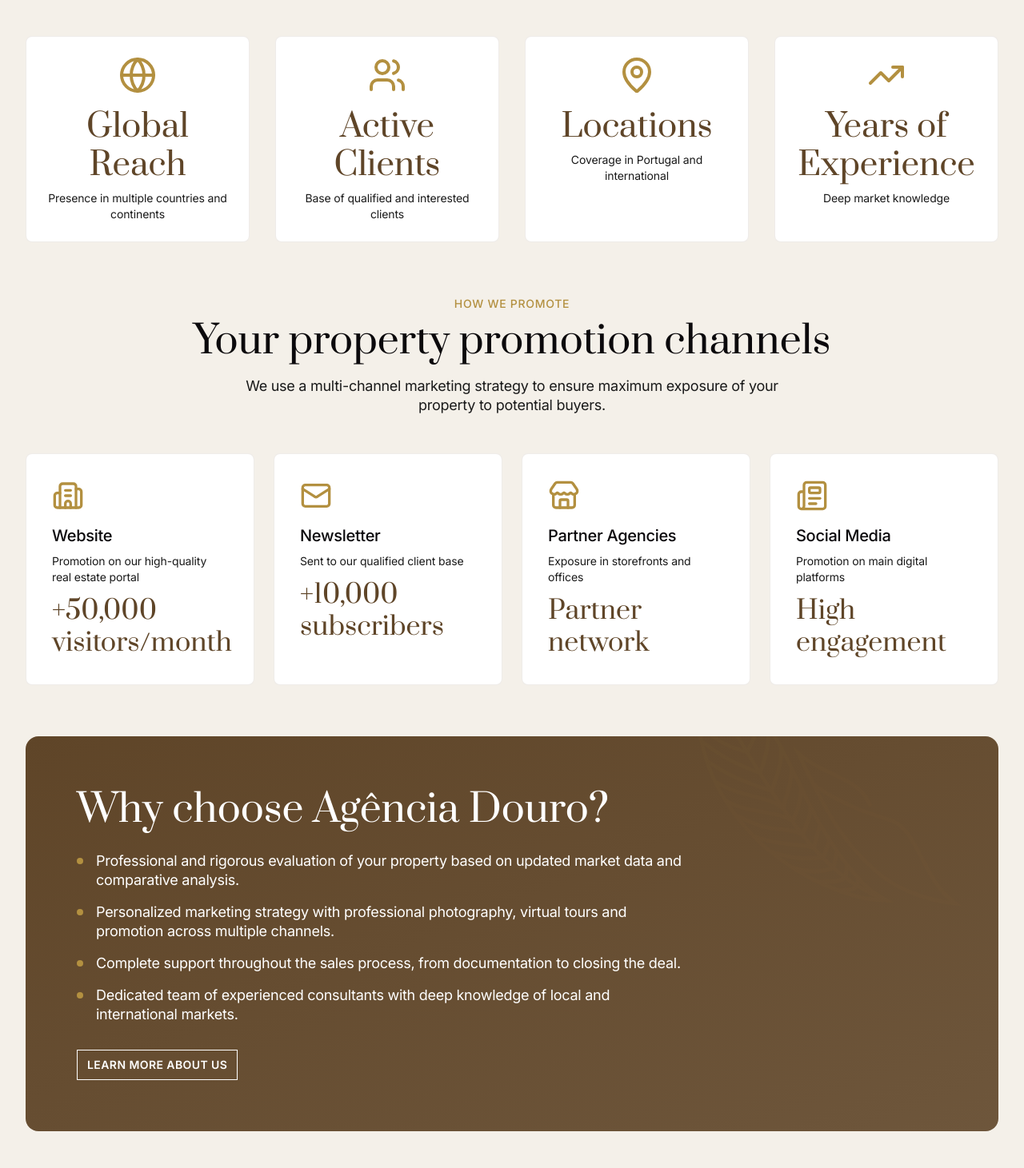
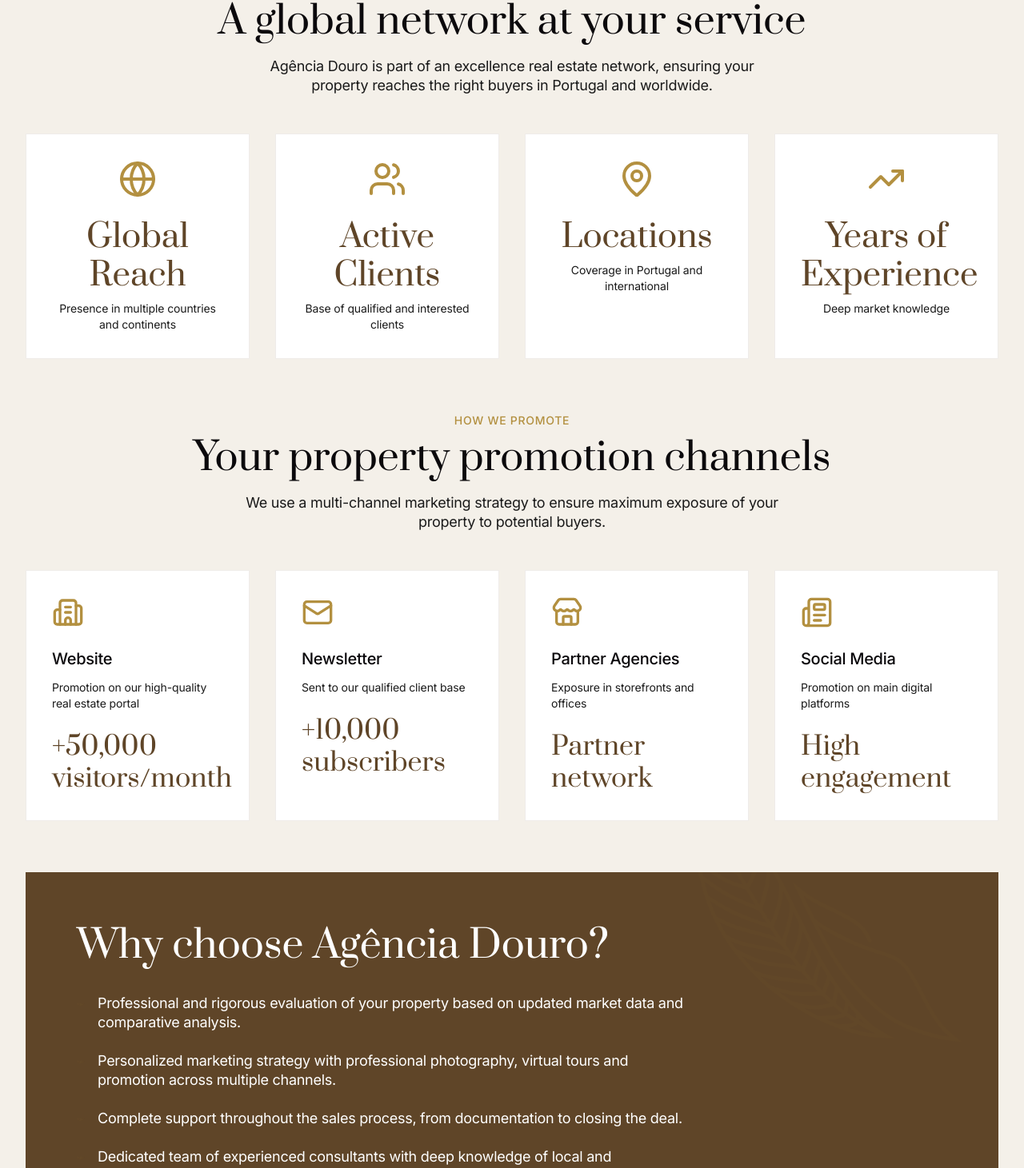
Before and after one commit to Agencia-Douro/frontend, a Next.js app: page /en/vender-imovel in a window 1280 px wide. Shown: the part 1239-2700 px from the top of the page at 80% size. Built offline with nearby package versions, Linux system fonts and the light colour scheme.

Commit message:
imoveis relacionados

```diff
--- a/app/[locale]/vender-imovel/page.tsx
+++ b/app/[locale]/vender-imovel/page.tsx
@@ -46,8 +46,9 @@
                 tipoImovel: "",
                 mensagem: "",
             })
-        } catch (error: any) {
-            toast.error(error.message || t("requestSendError"), { id: toastId })
+        } catch (error: unknown) {
+            const errorMessage = error instanceof Error ? error.message : t("requestSendError")
+            toast.error(errorMessage, { id: toastId })
         }
     }
 
@@ -55,7 +56,7 @@
         <>
             {/* Hero Section - Free Property Evaluation */}
             <section className="relative">
-                <div className="container pt-6 md:pt-10 lg:pt-12 xl:pt-16 pb-8 md:pb-12 lg:pb-16">
+                <div className="container pt-12 md:pt-20 lg:pt-24 xl:pt-32 pb-6 md:pb-10 lg:pb-12 xl:pb-16">
                     <Folha className="lg:top-42 xl:top-48 right-0 text-brown/20 rotate-338" />
                     <div className="max-w-4xl">
                         <span className="body-14-medium text-gold uppercase tracking-wider">{t("hero.badge")}</span>
@@ -68,9 +69,9 @@
                     </div>
 
                     {/* Evaluation Form */}
-                    <div className="mt-8 md:mt-12 bg-white p-6 md:p-8 lg:p-10 rounded-lg shadow-lg max-w-3xl">
-                        <h2 className="heading-quatro-medium text-black mb-6">{t("form.title")}</h2>
-                        <form onSubmit={handleSubmit} className="space-y-6">
+                    <div className="mt-10 md:mt-14 lg:mt-16 bg-white p-6 md:p-8 lg:p-10 border border-brown/10 max-w-3xl">
+                        <h2 className="heading-quatro-medium text-black mb-6 md:mb-8">{t("form.title")}</h2>
+                        <form onSubmit={handleSubmit} className="space-y-6 md:space-y-8">
                             <div className="grid grid-cols-1 md:grid-cols-2 gap-4">
                                 <div className="space-y-1">
                                     <Label htmlFor="nome" className="body-14-medium text-black">
@@ -168,25 +169,25 @@
                     </p>
                 </div>
                 <div className="grid grid-cols-1 md:grid-cols-2 lg:grid-cols-4 gap-6 md:gap-8">
-                    <div className="bg-white p-6 rounded-lg border border-brown/10 text-center">
-                        <Globe className="w-12 h-12 mx-auto mb-4 text-gold" />
-                        <div className="heading-tres-medium text-brown">{t("stats.reach.label")}</div>
-                        <p className="body-14-regular text-black-muted mt-2">{t("stats.reach.description")}</p>
+                    <div className="bg-white p-6 md:p-8 border border-brown/10 text-center">
+                        <Globe className="w-12 h-12 mx-auto mb-4 md:mb-6 text-gold" />
+                        <div className="heading-tres-medium text-brown mb-2">{t("stats.reach.label")}</div>
+                        <p className="body-14-regular text-black-muted">{t("stats.reach.description")}</p>
                     </div>
-                    <div className="bg-white p-6 rounded-lg border border-brown/10 text-center">
-                        <Users className="w-12 h-12 mx-auto mb-4 text-gold" />
-                        <div className="heading-tres-medium text-brown">{t("stats.clients.label")}</div>
-                        <p className="body-14-regular text-black-muted mt-2">{t("stats.clients.description")}</p>
+                    <div className="bg-white p-6 md:p-8 border border-brown/10 text-center">
+                        <Users className="w-12 h-12 mx-auto mb-4 md:mb-6 text-gold" />
+                        <div className="heading-tres-medium text-brown mb-2">{t("stats.clients.label")}</div>
+                        <p className="body-14-regular text-black-muted">{t("stats.clients.description")}</p>
                     </div>
-                    <div className="bg-white p-6 rounded-lg border border-brown/10 text-center">
-                        <MapPin className="w-12 h-12 mx-auto mb-4 text-gold" />
-                        <div className="heading-tres-medium text-brown">{t("stats.locations.label")}</div>
-                        <p className="body-14-regular text-black-muted mt-2">{t("stats.locations.description")}</p>
+                    <div className="bg-white p-6 md:p-8 border border-brown/10 text-center">
+                        <MapPin className="w-12 h-12 mx-auto mb-4 md:mb-6 text-gold" />
+                        <div className="heading-tres-medium text-brown mb-2">{t("stats.locations.label")}</div>
+                        <p className="body-14-regular text-black-muted">{t("stats.locations.description")}</p>
                     </div>
-                    <div className="bg-white p-6 rounded-lg border border-brown/10 text-center">
-                        <TrendingUp className="w-12 h-12 mx-auto mb-4 text-gold" />
-                        <div className="heading-tres-medium text-brown">{t("stats.experience.label")}</div>
-                        <p className="body-14-regular text-black-muted mt-2">{t("stats.experience.description")}</p>
+                    <div className="bg-white p-6 md:p-8 border border-brown/10 text-center">
+                        <TrendingUp className="w-12 h-12 mx-auto mb-4 md:mb-6 text-gold" />
+                        <div className="heading-tres-medium text-brown mb-2">{t("stats.experience.label")}</div>
+                        <p className="body-14-regular text-black-muted">{t("stats.experience.description")}</p>
                     </div>
                 </div>
             </section>
@@ -202,29 +203,29 @@
                         {t("marketing.description")}
                     </p>
                 </div>
-                <div className="grid grid-cols-1 md:grid-cols-2 lg:grid-cols-4 gap-6">
-                    <div className="bg-white p-6 md:p-8 rounded-lg border border-brown/10">
-                        <Building2 className="w-10 h-10 mb-4 text-gold" />
-                        <h3 className="body-20-medium text-black mb-2">{t("marketing.channels.website.title")}</h3>
-                        <p className="body-14-regular text-black-muted mb-3">{t("marketing.channels.website.description")}</p>
+                <div className="grid grid-cols-1 md:grid-cols-2 lg:grid-cols-4 gap-6 md:gap-8">
+                    <div className="bg-white p-6 md:p-8 border border-brown/10">
+                        <Building2 className="w-10 h-10 mb-4 md:mb-6 text-gold" />
+                        <h3 className="body-20-medium text-black mb-2 md:mb-3">{t("marketing.channels.website.title")}</h3>
+                        <p className="body-14-regular text-black-muted mb-4 md:mb-6">{t("marketing.channels.website.description")}</p>
                         <div className="heading-quatro-medium text-brown">{t("marketing.channels.website.stat")}</div>
                     </div>
-                    <div className="bg-white p-6 md:p-8 rounded-lg border border-brown/10">
-                        <Mail className="w-10 h-10 mb-4 text-gold" />
-                        <h3 className="body-20-medium text-black mb-2">{t("marketing.channels.newsletter.title")}</h3>
-                        <p className="body-14-regular text-black-muted mb-3">{t("marketing.channels.newsletter.description")}</p>
+                    <div className="bg-white p-6 md:p-8 border border-brown/10">
+                        <Mail className="w-10 h-10 mb-4 md:mb-6 text-gold" />
+                        <h3 className="body-20-medium text-black mb-2 md:mb-3">{t("marketing.channels.newsletter.title")}</h3>
+                        <p className="body-14-regular text-black-muted mb-4 md:mb-6">{t("marketing.channels.newsletter.description")}</p>
                         <div className="heading-quatro-medium text-brown">{t("marketing.channels.newsletter.stat")}</div>
                     </div>
-                    <div className="bg-white p-6 md:p-8 rounded-lg border border-brown/10">
-                        <Store className="w-10 h-10 mb-4 text-gold" />
-                        <h3 className="body-20-medium text-black mb-2">{t("marketing.channels.agencies.title")}</h3>
-                        <p className="body-14-regular text-black-muted mb-3">{t("marketing.channels.agencies.description")}</p>
+                    <div className="bg-white p-6 md:p-8 border border-brown/10">
+                        <Store className="w-10 h-10 mb-4 md:mb-6 text-gold" />
+                        <h3 className="body-20-medium text-black mb-2 md:mb-3">{t("marketing.channels.agencies.title")}</h3>
+                        <p className="body-14-regular text-black-muted mb-4 md:mb-6">{t("marketing.channels.agencies.description")}</p>
                         <div className="heading-quatro-medium text-brown">{t("marketing.channels.agencies.stat")}</div>
                     </div>
-                    <div className="bg-white p-6 md:p-8 rounded-lg border border-brown/10">
-                        <Newspaper className="w-10 h-10 mb-4 text-gold" />
-                        <h3 className="body-20-medium text-black mb-2">{t("marketing.channels.media.title")}</h3>
-                        <p className="body-14-regular text-black-muted mb-3">{t("marketing.channels.media.description")}</p>
+                    <div className="bg-white p-6 md:p-8 border border-brown/10">
+                        <Newspaper className="w-10 h-10 mb-4 md:mb-6 text-gold" />
+                        <h3 className="body-20-medium text-black mb-2 md:mb-3">{t("marketing.channels.media.title")}</h3>
+                        <p className="body-14-regular text-black-muted mb-4 md:mb-6">{t("marketing.channels.media.description")}</p>
                         <div className="heading-quatro-medium text-brown">{t("marketing.channels.media.stat")}</div>
                     </div>
                 </div>
@@ -232,31 +233,31 @@
 
             {/* Why Choose Us Section */}
             <section className="container pt-6 md:pt-10 lg:pt-12 xl:pt-16 pb-6 md:pb-10 lg:pb-12 xl:pb-16">
-                <div className="bg-linear-to-br from-brown to-brown/90 p-8 md:p-12 lg:p-16 rounded-2xl text-white relative overflow-hidden">
+                <div className="bg-brown p-8 md:p-12 lg:p-16 text-white relative overflow-hidden">
                     <Folha className="absolute top-4 right-4 text-gold/20 rotate-45" />
                     <div className="relative z-10 max-w-3xl">
-                        <h2 className="heading-tres-regular md:heading-dois-regular mb-6">
+                        <h2 className="heading-tres-regular md:heading-dois-regular mb-6 md:mb-8">
                             {t("whyChooseUs.title")}
                         </h2>
-                        <div className="space-y-4">
+                        <div className="space-y-4 md:space-y-6">
                             <div className="flex items-start gap-4">
-                                <div className="w-2 h-2 bg-gold rounded-full mt-2 shrink-0" />
+                                <Folha className="!w-[10px] !h-[10px] text-gold mt-2 shrink-0 !relative" />
                                 <p className="body-18-regular">{t("whyChooseUs.reason1")}</p>
                             </div>
                             <div className="flex items-start gap-4">
-                                <div className="w-2 h-2 bg-gold rounded-full mt-2 shrink-0" />
+                                <Folha className="!w-[10px] !h-[10px] text-gold mt-2 shrink-0 !relative" />
                                 <p className="body-18-regular">{t("whyChooseUs.reason2")}</p>
                             </div>
                             <div className="flex items-start gap-4">
-                                <div className="w-2 h-2 bg-gold rounded-full mt-2 shrink-0" />
+                                <Folha className="!w-[10px] !h-[10px] text-gold mt-2 shrink-0 !relative" />
                                 <p className="body-18-regular">{t("whyChooseUs.reason3")}</p>
                             </div>
                             <div className="flex items-start gap-4">
-                                <div className="w-2 h-2 bg-gold rounded-full mt-2 shrink-0" />
+                                <Folha className="!w-[10px] !h-[10px] text-gold mt-2 shrink-0 !relative" />
                                 <p className="body-18-regular">{t("whyChooseUs.reason4")}</p>
                             </div>
                         </div>
-                        <Button variant="outline" className="mt-8 border-white text-white hover:bg-white hover:text-brown">
+                        <Button variant="outline" className="mt-8 md:mt-10 border-white text-white hover:bg-white hover:text-brown">
                             {t("whyChooseUs.cta")}
                         </Button>
                     </div>
--- a/components/Sections/Hero.tsx
+++ b/components/Sections/Hero.tsx
@@ -165,7 +165,7 @@
             }
           `
         }} />
-        <div className="absolute bottom-8 left-1/2 -translate-x-1/2 flex gap-2 z-10">
+        <div className="absolute bottom-8 left-1/2 -translate-x-1/2 flex gap-2 z-10 items-center">
           {heroImages.map((_, index) => (
             <button
               key={index}
@@ -173,9 +173,10 @@
                 setCurrentImageIndex(index);
                 setAnimationKey((prev) => prev + 1);
               }}
-              className="relative w-8 h-[3px] bg-white/40 cursor-pointer transition-all group"
+              className="relative w-8 py-2 cursor-pointer transition-all group flex items-center justify-center"
               aria-label={`Ir para imagem ${index + 1}`}
             >
+              <div className="relative w-full h-[3px]">
                 {index === currentImageIndex && (
                   <div
                     key={animationKey}
@@ -183,8 +184,9 @@
                   />
                 )}
                 {index !== currentImageIndex && (
-                <div className="absolute inset-0 bg-white/40" />
+                  <div className="absolute inset-0 bg-white/30" />
                 )}
+              </div>
             </button>
           ))}
         </div>
--- a/components/Sections/ImoveisDestacados/ImoveisDestacados.tsx
+++ b/components/Sections/ImoveisDestacados/ImoveisDestacados.tsx
@@ -42,7 +42,7 @@
                     <Link href="/imoveis">{t("viewAllMobile")}</Link>
                 </Button>
             </div>
-            <div className="w-screen left-0 bg-[#EDE3D7] lg:h-[386px] absolute top-148 -z-10"></div>
+            <div className="w-screen left-0 bg-[#EDE3D7] lg:h-[200px] xl:h-[386px] absolute top-128 -z-10"></div>
         </section>
     )
 }
```
Also changed, not shown: components/Sections/ImoveisDestacados/Cards.tsx (+112 -7 lines). Lines whose indentation alone changed are shown as unchanged.
